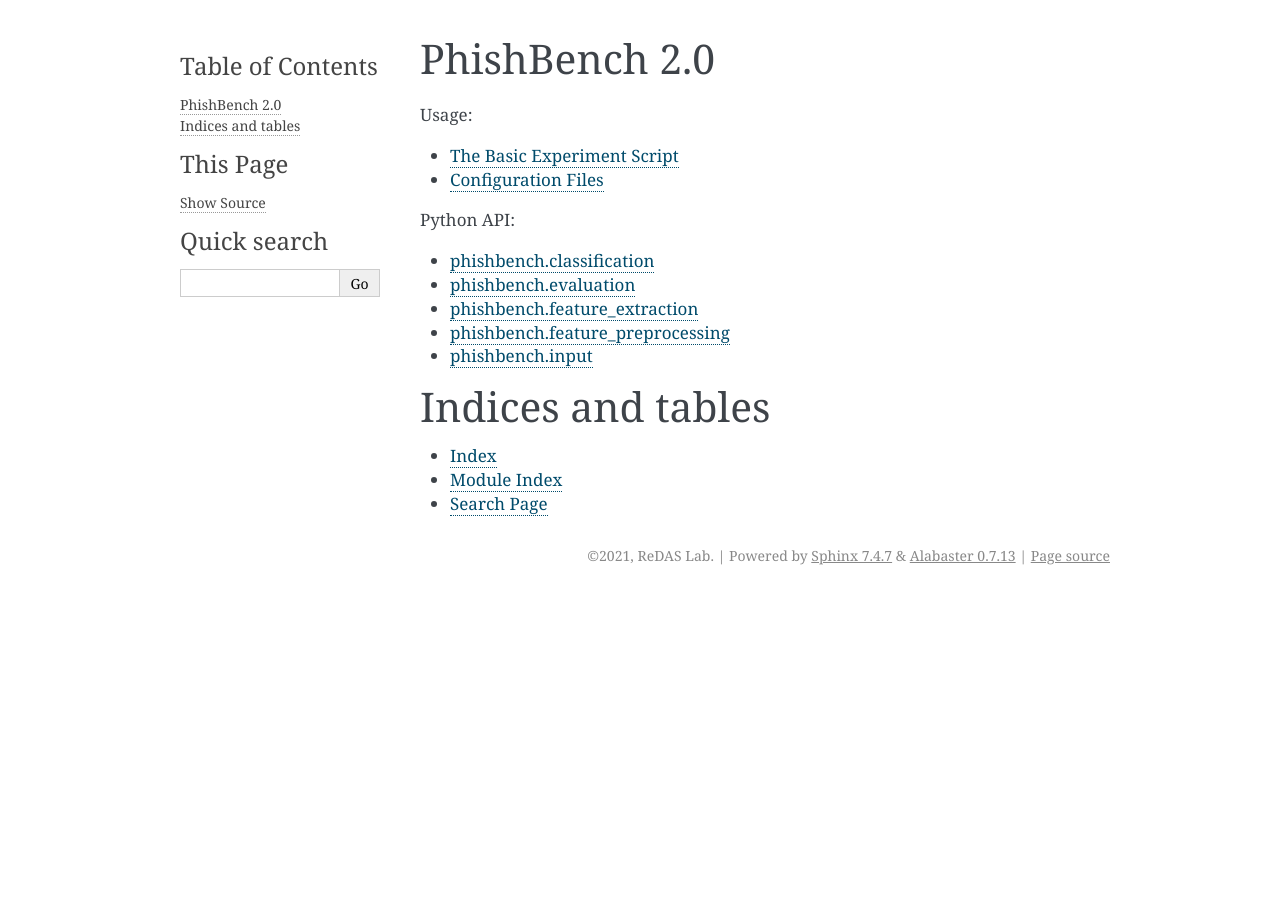
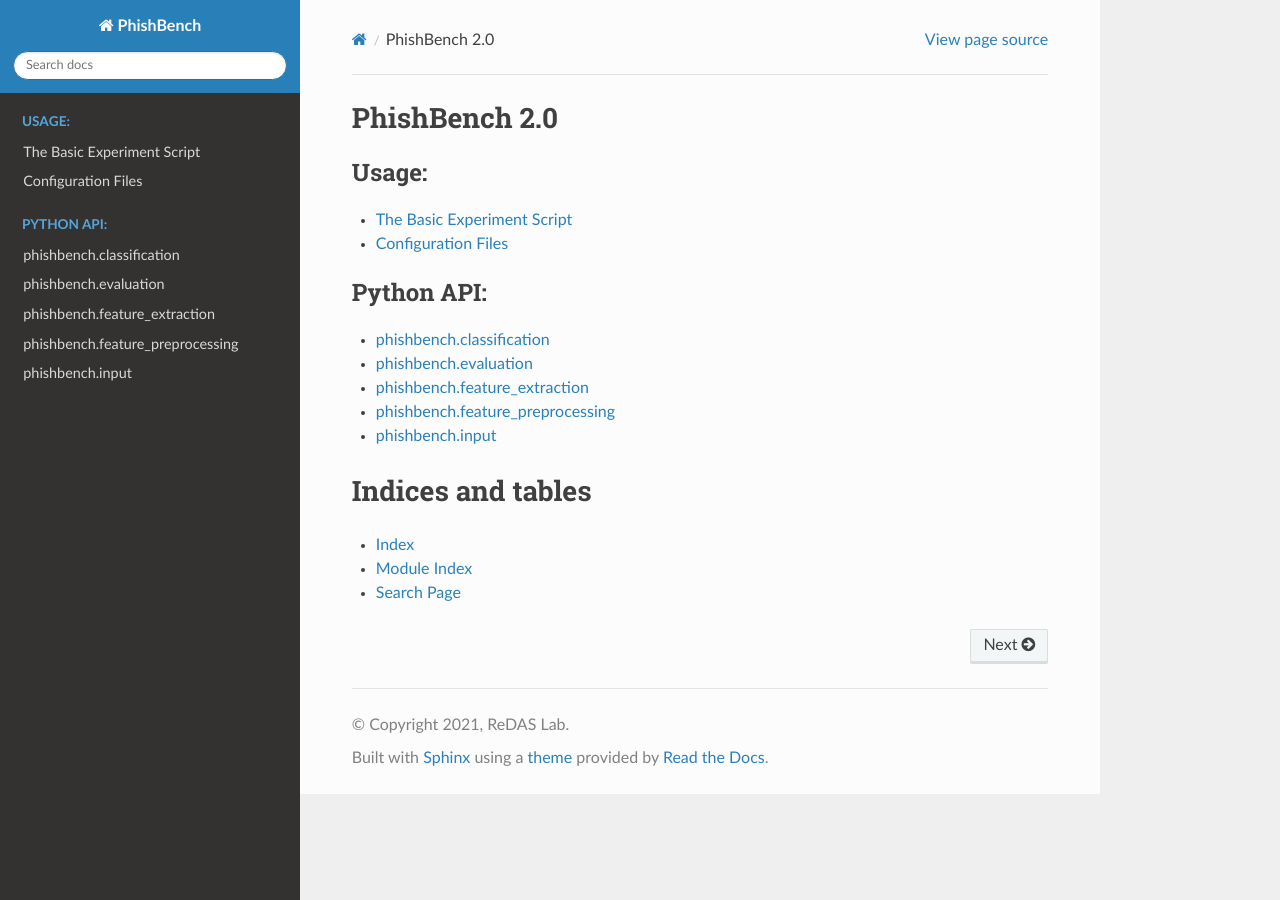
Before and after one commit to ReDASers/PhishBench, a Sphinx documentation site: the page built from docs/source/index.rst, in a window 1280 px wide. Built offline with Sphinx 7.4.7 and the Read the Docs theme 2.0.0, drawn with Linux system fonts in a browser that asks for light colours.

Commit message:
Changed html theme to read_the_docs

```diff
--- a/docs/requirements.txt
+++ b/docs/requirements.txt
@@ -1,2 +1,3 @@
 sphinx==3.4.3
 numpydoc=1.1.0
+sphinx_rtd_theme==0.5.1
--- a/docs/source/conf.py
+++ b/docs/source/conf.py
@@ -32,10 +32,9 @@
 # extensions coming with Sphinx (named 'sphinx.ext.*') or your custom
 # ones.
 extensions = [
-    'sphinx.ext.autodoc',
+    # 'sphinx.ext.autodoc',
     'numpydoc',
-    'sphinx.ext.viewcode',
-    'sphinx.ext.todo',
+    'sphinx_rtd_theme'
 ]
 
 # Add any paths that contain templates here, relative to this directory.
@@ -52,7 +51,7 @@
 # The theme to use for HTML and HTML Help pages.  See the documentation for
 # a list of builtin themes.
 #
-html_theme = 'alabaster'
+html_theme = 'sphinx_rtd_theme'
 
 # Add any paths that contain custom static files (such as style sheets) here,
 # relative to this directory. They are copied after the builtin static files,
```
